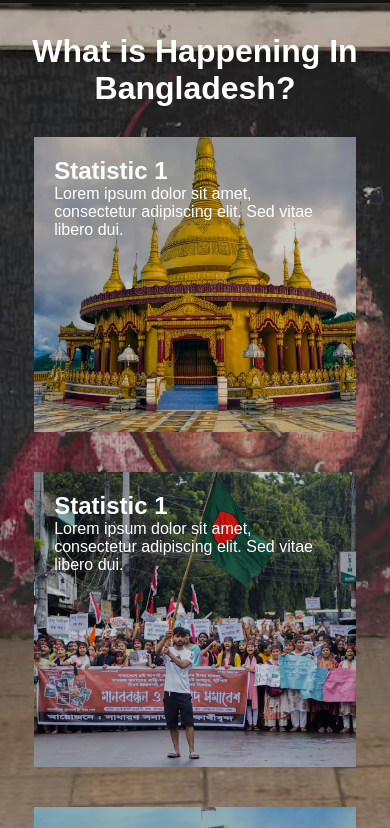
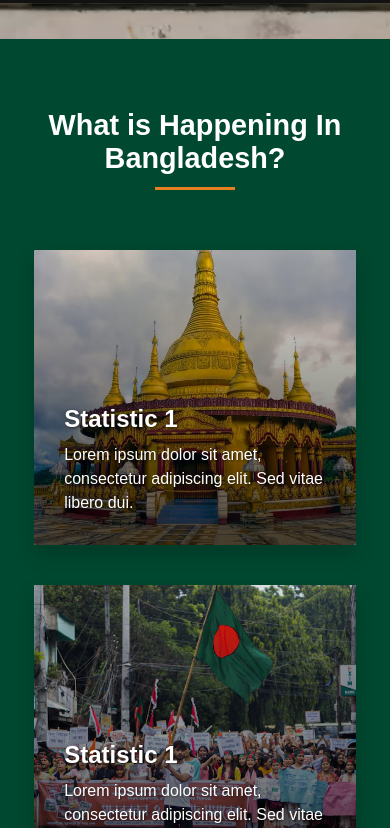
Before and after one commit to projectBD1/projectBD, a Next.js app in the folder client/: page / in a window 390 px wide. Shown: the part 1516-2344 px from the top of the page. Built offline with nearby package versions, Linux system fonts and the light colour scheme.

Commit message:
Updated Homepage Statistics and Changed Colors

```diff
--- a/client/src/app/Donate/styles/NormalNavbar.module.css
+++ b/client/src/app/Donate/styles/NormalNavbar.module.css
@@ -13,7 +13,7 @@
     z-index: 1000;
     position: relative;
     color: white;
-    background-color: rgba(0, 0, 0, 0.7);
+    background-color: #121212;
 
 
 }
--- a/client/src/app/about/page.jsx
+++ b/client/src/app/about/page.jsx
@@ -1,11 +1,11 @@
-import Navbar from "../components/Navbar";
+import NormalNavbar from "../Donate/NewComponents/NormalNavbar";
 import Footer from "../components/Footer";
 import './About.css'; // Make sure to import the CSS file
 
 export default function About() {
     return (
         <div className="container">
-            <Navbar />
+            <NormalNavbar />
             <div className="max-width-container">
                 <h1 className="title">
                     Bangladesh Genocide: A Call for Recognition
--- a/client/src/app/blog/page.js
+++ b/client/src/app/blog/page.js
@@ -216,7 +216,7 @@ export default function Blog() {
                         <div style={{
                             display: 'flex',
                             flexDirection: 'column',
-                            '@media (min-width: 768px)': {
+                            '@media (minWidth: 768px)': {
                                 flexDirection: 'row'
                             }
                         }}>
--- a/client/src/app/components/Footer.css
+++ b/client/src/app/components/Footer.css
@@ -35,15 +35,18 @@
     gap: 50px;
 }
 
+.footer-support-text-container{
+    display: flex;
+    flex-direction: column;
+    gap: 5px;
+}
+
 .footer2, .footer3, .footer4 {
     display: flex;
     flex-direction: column;
-    gap: 5px
+    gap: 10px
 }
 
-.footer3 {
-    gap: 10px
-}
 
 .footer-nav-links {
     list-style: none;
--- a/client/src/app/components/Footer.jsx
+++ b/client/src/app/components/Footer.jsx
@@ -24,8 +24,10 @@ const Footer = () => {
                     </div>
                     <div className='footer4'>
                         <h2 >Support</h2>
-                        <div className='footer-support-text'>Help support Bangladesh Hindus</div>
-                        <div className='footer-support-text'>Donate to us or other organizations</div>
+                        <div className='footer-support-text-container'>
+                            <div className='footer-support-text'>Help support Bangladesh Hindus</div>
+                            <div className='footer-support-text'>Donate to us or other organizations</div>
+                        </div>
                         <button className='footer-support-button'>Donate</button>
                     </div>
                     <div className='footer3'>
--- a/client/src/app/components/Homepage_styles/Facts.css
+++ b/client/src/app/components/Homepage_styles/Facts.css
@@ -10,10 +10,8 @@
   background-attachment: fixed; /* Keeps the background fixed during scrolling */
 }
 
-@media(max-width: 700px){
+@media(max-width: 1000px){
   .facts{
-    height: 1200px;
-    max-height: auto;
+    height: 1400px;
   }
-
 }
--- a/client/src/app/components/Homepage_styles/Statistics.css
+++ b/client/src/app/components/Homepage_styles/Statistics.css
@@ -1,16 +1,33 @@
 .statistics {
-    height: 775px;
+    height: 800px;
     width: 100vw;
-    background-color: rgb(40, 83, 45);
+    background-color: #004830;
     display: flex;
     flex-direction: column;
     align-items: center;
     justify-content: center;
-    padding: 33px 0;
+    padding: 50px 0 33px 0; /* Increased top padding */
 }
+
 .stat-header {
     text-align: center;
     color: white;
+    font-size: 2.5rem;
+    margin-bottom: 40px;
+    font-weight: 700;
+    position: relative;
+    padding-bottom: 15px;
+}
+
+.stat-header::after {
+    content: "";
+    position: absolute;
+    bottom: 0;
+    left: 50%;
+    transform: translateX(-50%);
+    width: 80px;
+    height: 3px;
+    background-color: #e67e22;
 }
 
 .stat-container {
@@ -23,8 +40,6 @@
     gap: 30px;
 }
 
-
-
 .stat-button {
     font-size: 18px;
     max-width: 150px;
@@ -34,15 +49,24 @@
     cursor: pointer;
     transition: background-color 0.3s ease, transform 0.3s ease;
     color: white;
+
+    margin-top: 30px;
 }
 
 .stat-box {
     width: 405px;
     height: 540px;
     background-color: white;
-    border-radius: 0px;
+    border-radius: 2px;
     position: relative;
     overflow: hidden;
+    box-shadow: 0 10px 20px rgba(0, 0, 0, 0.2);
+    transition: transform 0.3s ease, box-shadow 0.3s ease;
+}
+
+.stat-box:hover {
+    transform: translateY(-10px);
+    box-shadow: 0 15px 30px rgba(0, 0, 0, 0.3);
 }
 
 .stat-box::before {
@@ -53,43 +77,66 @@
     width: 100%;
     height: 100%;
     z-index: 1;
+    background: linear-gradient(to bottom, rgba(0, 0, 0, 0.1) 0%, rgba(0, 0, 0, 0.7) 100%);
 }
 
 .box1::before {
-    background: rgba(0, 0, 0, 0.2);
-}
-.box2::before {
-    background: rgba(0, 0, 0, 0.2);
-}
-.box3::before {
-    background: rgba(0, 0, 0, 0.3);
+    background: linear-gradient(to bottom, rgba(0, 0, 0, 0.1) 0%, rgba(0, 0, 0, 0.7) 100%);
 }
 
+.box2::before {
+    background: linear-gradient(to bottom, rgba(0, 0, 0, 0.1) 0%, rgba(0, 0, 0, 0.7) 100%);
+}
 
+.box3::before {
+    background: linear-gradient(to bottom, rgba(0, 0, 0, 0.1) 0%, rgba(0, 0, 0, 0.7) 100%);
+}
 
 .stat-box-img {
     object-fit: cover;
     height: 100%;
     width: 100%;
-    border-radius: 0px;
+    border-radius: 2px;
     position: absolute;
     top: 0;
     left: 0;
     z-index: 0;
+    transition: transform 0.5s ease;
 }
 
+.stat-box:hover .stat-box-img {
+    transform: scale(1.05);
+}
 
 .stat-box-text-container {
     position: absolute;
+    bottom: 0;
+    left: 0;
+    right: 0;
     z-index: 2;
     color: white;
-    padding: 20px;
+    padding: 30px;
+    transition: transform 0.3s ease;
+}
+
+.stat-box-text-container h2 {
+    font-size: 1.8rem;
+    margin-bottom: 10px;
+    font-weight: 700;
+    text-shadow: 1px 1px 3px rgba(0, 0, 0, 0.6);
+}
+
+.stat-box-text-container p {
+    font-size: 1.1rem;
+    line-height: 1.5;
+    text-shadow: 1px 1px 2px rgba(0, 0, 0, 0.5);
 }
 
 @media(max-width: 1000px){
     .statistics{
-        background:none;
         gap: 30px;
+        height: auto;
+        padding: 70px 0 50px 0; /* Increased top padding for mobile */
     }
     .stat-container{
         flex-direction: column;
@@ -100,7 +147,10 @@
         width: 75vw;
         height: 300px;
         max-height: 35vh;
-
+    }
+    .stat-header {
+        font-size: 2rem;
+        margin-bottom: 30px;
     }
 }
 
@@ -108,4 +158,13 @@
     .stat-box{
         width: 82.5vw;
     }
+    .stat-header {
+        font-size: 1.8rem;
+    }
+    .stat-box-text-container h2 {
+        font-size: 1.5rem;
+    }
+    .stat-box-text-container p {
+        font-size: 1rem;
+    }
 }
--- a/client/src/app/components/Navbar.css
+++ b/client/src/app/components/Navbar.css
@@ -23,7 +23,7 @@
 
 
 .navbar.scrolled {
-    background-color: #0077b6; /* Solid color when scrolled */
+    background-color: #121212; /* Solid color when scrolled */
     box-shadow: 0 4px 6px rgba(0, 0, 0, 0.1); /* Shadow effect for visibility */
 }
 
--- a/client/src/app/map/page.jsx
+++ b/client/src/app/map/page.jsx
@@ -1,4 +1,4 @@
-import Navbar from "../components/Navbar"
+import NormalNavbar from "../Donate/NewComponents/NormalNavbar";
 import Bangladesh from "../components/Bangladesh";
 import './Map.css';
 
@@ -12,7 +12,7 @@ import './Map.css';
 export default function map(){
     return(
         <div className = "map-container">
-            <Navbar />
+            <NormalNavbar />
             <h1 className="map-title">Bangladesh Map</h1>
             <Bangladesh />
         </div>
```
Also changed, not shown: client/public/curved-arrow-down.png (added).
